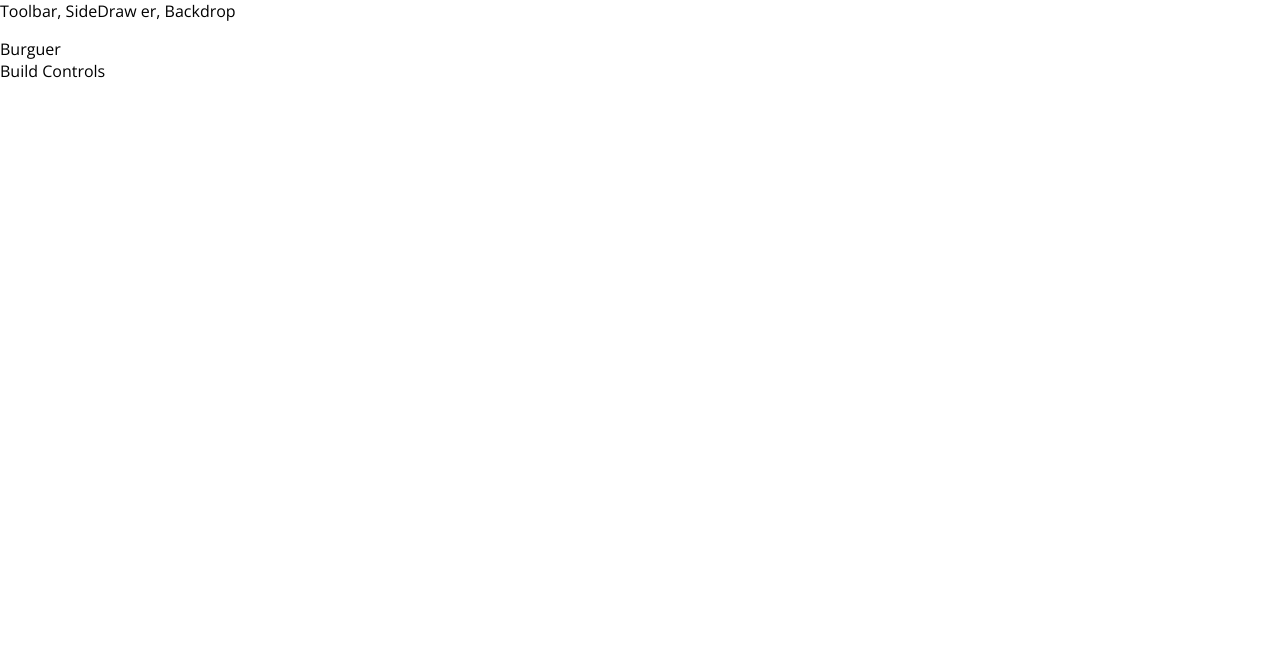
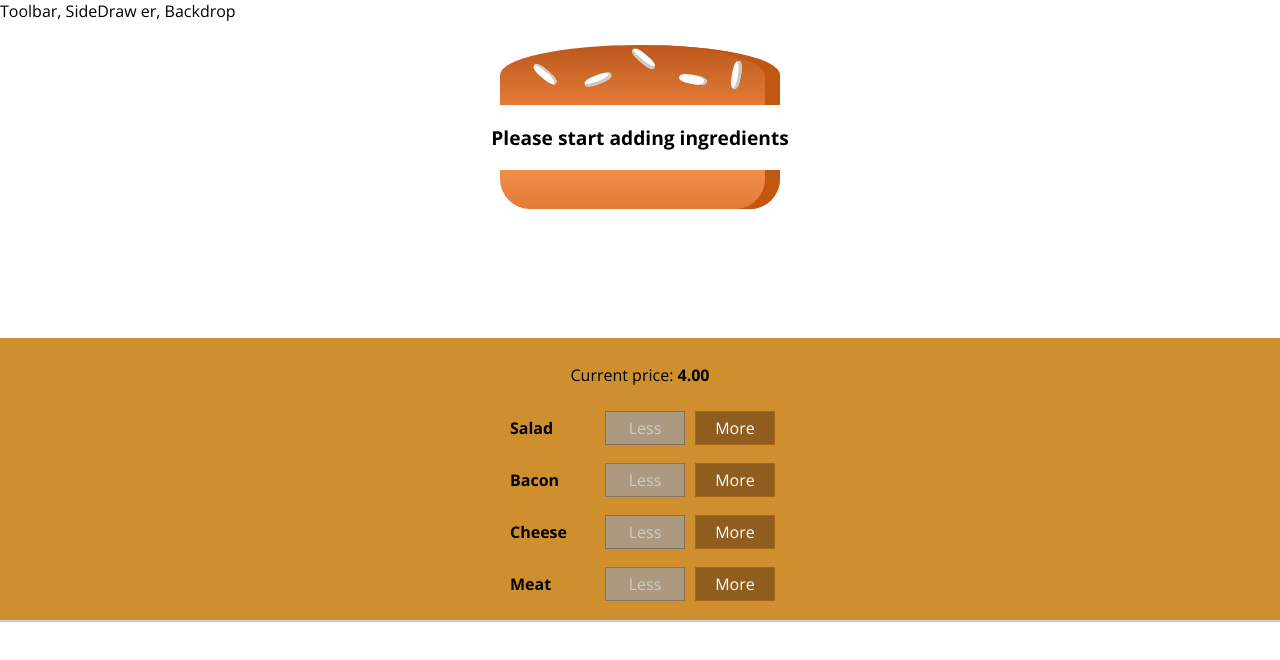
Before and after one commit to jhessikanda/burguer-builder-app, a React app: page / in a window 1280 px wide. Shown: the top 660 px of the page. Built offline with nearby package versions, Linux system fonts and the light colour scheme.

Commit message:
Build App Controls

```diff
--- a/package.json
+++ b/package.json
@@ -31,6 +31,7 @@
     "postcss-flexbugs-fixes": "3.2.0",
     "postcss-loader": "2.0.8",
     "promise": "8.0.1",
+    "prop-types": "^15.6.1",
     "raf": "3.4.0",
     "react": "^16.2.0",
     "react-dev-utils": "^5.0.0",
--- /dev/null
+++ b/src/components/Burguer/BuildControls/BuildControl/BuildControl.css
@@ -0,0 +1,56 @@
+.BuildControl {
+    display: flex;
+    justify-content: space-between;
+    align-items: center;
+    margin: 5px 0;
+}
+
+.BuildControl button {
+    display: block;
+    font: inherit;
+    padding: 5px;
+    margin: 0 5px;
+    width: 80px;
+    border: 1px solid #AA6817;
+    cursor: pointer;
+    outline: none;
+}
+
+.BuildControl button:disabled {
+    background-color: #AC9980;
+    border: 1px solid #7E7365;
+    color: #ccc;
+    cursor: default;
+}
+
+.BuildControl button:hover:disabled {
+    background-color: #AC9980;
+    color: #ccc;
+    cursor: not-allowed;
+}
+
+.Label {
+    padding: 10px;
+    font-weight: bold;
+    width: 80px;
+}
+
+.BuildControl .Less {
+    background-color: #D39952;
+    color: white;
+}
+
+.BuildControl .More {
+    background-color: #8F5E1E;
+    color: white;
+}
+
+.BuildControl .Less:hover, .BuildControl .Less:active {
+    background-color: #DAA972;
+    color: white;
+}
+
+.BuildControl .More:hover,.BuildControl .More:active {
+    background-color: #99703F;
+    color: white;
+}
--- /dev/null
+++ b/src/components/Burguer/BuildControls/BuildControl/BuildControl.js
@@ -0,0 +1,19 @@
+import React from 'react';
+import classes from './BuildControl.css';
+
+const buildControl = (props) => (
+    <div className={classes.BuildControl}>
+      <div className={classes.Label}>{props.label}</div>
+      <button
+        className={classes.Less}
+        onClick={props.removed}
+        disabled={props.disabled}>Less
+      </button>
+      <button
+        className={classes.More}
+        onClick={props.added}>More
+      </button>
+    </div>
+);
+
+export default buildControl;
--- /dev/null
+++ b/src/components/Burguer/BuildControls/BuildControls.css
@@ -0,0 +1,10 @@
+.BuildControls {
+  width: 100%;
+  background-color: #CF8F2E;
+  display: flex;
+  flex-flow: column;
+  align-items: center;
+  box-shadow: 0 2px 1px #ccc;
+  margin: auto;
+  padding: 10px 0;
+}
--- /dev/null
+++ b/src/components/Burguer/BuildControls/BuildControls.js
@@ -0,0 +1,30 @@
+import React from 'react';
+import classes from './BuildControls.css';
+import BuildControl from './BuildControl/BuildControl';
+
+const controls = [
+    { label: 'Salad' , type: 'salad'},
+    { label: 'Bacon' , type: 'bacon'},
+    { label: 'Cheese' , type: 'cheese'},
+    { label: 'Meat' , type: 'meat'},
+];
+
+const buildControls = (props) => (
+  <div className={classes.BuildControls}>
+      <p>Current price: <strong>{props.price.toFixed(2)}</strong></p>
+      {controls.map(
+          crtl => (
+            <BuildControl
+              key={crtl.label}
+              label={crtl.label}
+              added={() => props.ingredientAdded(crtl.type)}
+              removed={() => props.ingredientRemoved(crtl.type)}
+              disabled={props.disabled[crtl.type]}/>
+          )
+        )
+      }
+  </div>
+
+);
+
+export default buildControls;
--- /dev/null
+++ b/src/components/Burguer/Burguer.css
@@ -0,0 +1,30 @@
+.Burguer {
+  width: 100%;
+  margin: auto;
+  height: 250px;
+  overflow: scroll;
+  text-align: center;
+  font-weight: bold;
+  font-size: 1.2rem;
+}
+
+@media (min-width: 1000px) and (min-height: 700px) {
+  .Burguer {
+    width: 700px;
+    height: 600px;
+  }
+}
+
+@media (min-width: 500px) and (min-height: 401px) {
+  .Burguer {
+    width: 450px;
+    height: 400px;
+  }
+}
+
+@media (min-width: 500px) and (min-height: 400px) {
+  .Burguer {
+    width: 350px;
+    height: 300px;
+  }
+}
--- a/src/components/Burguer/Burguer.js
+++ b/src/components/Burguer/Burguer.js
@@ -1,4 +1,31 @@
-const burguer = () => {
+import React from 'react';
+import classes from './Burguer.css';
+import BurguerIngredient from './BurguerIngredient/BurguerIngredient';
 
-  return();
-}
+const burguer = (props) => {
+  let transformedIngredients = Object.keys(props.ingredients) //array of the keys
+    .map(igKey => {
+        return [...Array(props.ingredients[igKey])].map((_, i) => {
+            return <BurguerIngredient key={igKey + i} type={igKey} />;
+        });
+    })
+    .reduce((arr, el) => { //previous, current
+        return arr.concat(el);
+    }, []);
+
+  if (transformedIngredients.length === 0) {
+    transformedIngredients = <p>Please start adding ingredients</p>
+  }
+
+  console.log(transformedIngredients);
+
+  return(
+    <div className={classes.Burguer}>
+      <BurguerIngredient type="bread-top"/>
+      {transformedIngredients}
+      <BurguerIngredient type="bread-bottom"/>
+    </div>
+  );
+};
+
+export default burguer;
--- a/src/components/Burguer/BurguerIngredient/BurguerIngredient.js
+++ b/src/components/Burguer/BurguerIngredient/BurguerIngredient.js
@@ -1,11 +1,14 @@
-import React from 'react';
+import React, {Component} from 'react';
+import ProTypes from 'prop-types';
 import classes from './BurguerIngredient.css';
 
-const burguerIngredient = (props) => {
+class BurguerIngredient extends Component {
+
+  render() {
     let ingredient = null;
 
-  switch(props.type) {
-    case('bread-cottom'):
+    switch(this.props.type) {
+      case('bread-bottom'):
         ingredient = <div className={classes.BreadBottom}></div>;
         break;
       case('bread-top'):
@@ -19,9 +22,26 @@ const burguerIngredient = (props) => {
       case('meat'):
         ingredient = <div className={classes.Meat}></div>;
         break;
+      case('cheese'):
+        ingredient = <div className={classes.Cheese}></div>;
+        break;
+      case('bacon'):
+        ingredient = <div className={classes.Bacon}></div>;
+        break;
+      case('salad'):
+        ingredient = <div className={classes.Salad}></div>;
+        break;
+      default:
+      ingredient = null;
+    }
 
+    return ingredient;
   }
 
 };
 
+BurguerIngredient.propTypes = {
+  type: ProTypes.string.isRequired
+}
+
 export default BurguerIngredient;
--- a/src/containers/BurguerBuilder/BurguerBuilder.js
+++ b/src/containers/BurguerBuilder/BurguerBuilder.js
@@ -1,13 +1,87 @@
 import React, {Component} from 'react';
 import Aux from '../../hoc/Aux';
+import Burguer from '../../components/Burguer/Burguer';
+import BuildControls from '../../components/Burguer/BuildControls/BuildControls';
+
+const INGREDIENT_PRICES = {
+  salad: 0.5,
+  cheese: 0.4,
+  meat: 1.3,
+  bacon: 0.7
+}
 
 class BurguerBuilder extends Component {
+  // constructor(props) {
+  //   super(props);
+  //   this.state = {...}
+  // }
+
+  state = {
+    ingredients: {
+        salad: 0,
+        bacon: 0,
+        cheese: 0,
+        meat: 0
+    },
+    totalPrice: 4
+  }
+
+  addIngredientHandler = (type) => {
+    const oldCount = this.state.ingredients[type];
+    const updatedCount = oldCount + 1;
+    const updatedIngredients = {
+        ...this.state.ingredients
+    };
+
+    updatedIngredients[type] = updatedCount;
+    const priceAddition = INGREDIENT_PRICES[type];
+    const oldPrice = this.state.totalPrice;
+    const newPrice = oldPrice + priceAddition;
+    this.setState({
+      totalPrice: newPrice,
+      ingredients: updatedIngredients
+    });
+  }
+
+  removeIngredientHandler = (type) => {
+    const oldCount = this.state.ingredients[type];
+
+    if (oldCount <= 0) {
+      return;
+    }
+
+    const updatedCount = oldCount - 1;
+    const updatedIngredients = {
+        ...this.state.ingredients
+    };
+    updatedIngredients[type] = updatedCount;
+    const priceDeduction = INGREDIENT_PRICES[type];
+    const oldPrice = this.state.totalPrice;
+    const newPrice = oldPrice - priceDeduction;
+    this.setState({
+      totalPrice: newPrice,
+      ingredients: updatedIngredients
+    });
+  }
 
   render() {
+    const disabledInfo = {
+      ...this.state.ingredients
+    };
+
+    //disabledInfo = {salad: true, meat: false...}
+    for (let key in disabledInfo) {
+      disabledInfo[key] = (disabledInfo[key] <= 0)
+    }
+
     return(
       <Aux>
-        <div>Burguer</div>
-        <div>Build Controls</div>
+        <Burguer ingredients={this.state.ingredients} />
+        <BuildControls
+            ingredientAdded={this.addIngredientHandler}
+            ingredientRemoved={this.removeIngredientHandler}
+            disabled={disabledInfo}
+            price={this.state.totalPrice}/>
       </Aux>
     );
   }
```
Also changed, not shown: src/components/Burguer/BurguerIngredient/BurguerIngredient.css (renamed from src/components/Burguer/BurguerIngredient/BurgerIngredient.css), 1 other file (tests, documents, lock files or other folders). Lines whose indentation alone changed are shown as unchanged.
